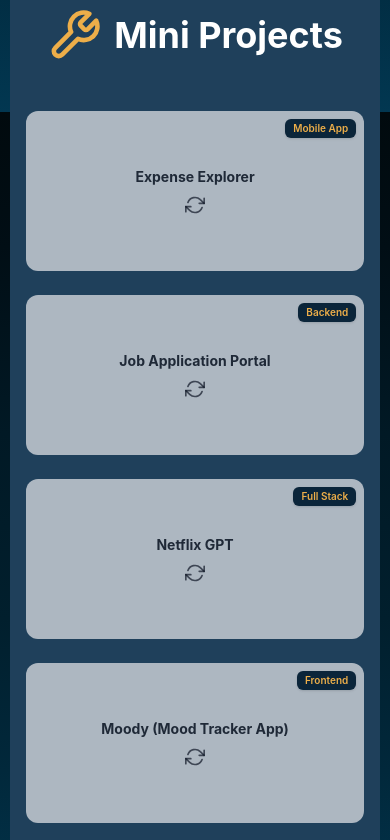
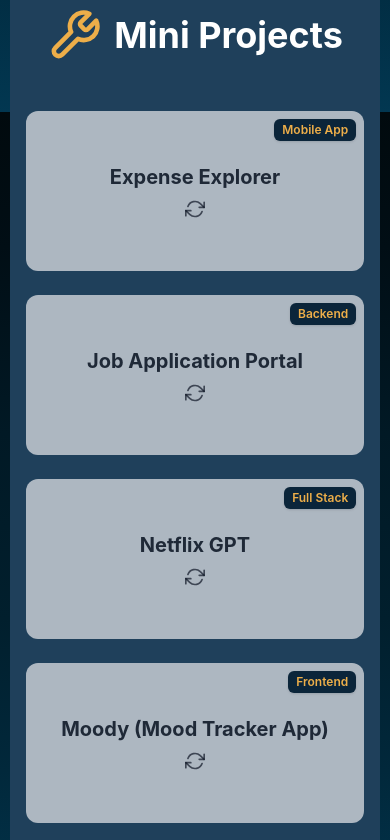
Before and after one commit to ISHITA-ROY016/my-portfolio, a React (Vite) app: page / in a window 390 px wide. Shown: the part 3264-4104 px from the top of the page. Built offline with nearby package versions, Linux system fonts and the light colour scheme.

Commit message:
minor ui change in mobile

```diff
--- a/src/style/MiniProjectCard.jsx
+++ b/src/style/MiniProjectCard.jsx
@@ -22,12 +22,12 @@ const MiniProjectCard = ({ project }) => {
 ">
 
                     {/* Badge */}
-                    <span className="absolute top-2 right-2 px-2 py-0.5 md:text-[12px] text-[10px] font-semibold
+                    <span className="absolute top-2 right-2 px-2 py-0.5 text-[12px] font-semibold
                    bg-[#0b253a] text-darkHeading rounded-md shadow">
                         {project.category}
                     </span>
 
-                    <span className="text-sm md:text-2xl font-bold text-gray-800 text-center">
+                    <span className="text-xl md:text-2xl font-bold text-gray-800 text-center">
                         {project.title}
                     </span>
 
@@ -37,13 +37,13 @@ const MiniProjectCard = ({ project }) => {
                 {/* BACK */}
                 <div className="absolute inset-0 bg-[#123b52] text-white rounded-xl p-3 flex flex-col rotate-y-180 backface-hidden overflow-hidden
 ">
-                    <p className="text-xs md:text-sm text-white/90">{project.description}</p>
+                    <p className="text-sm text-white/90">{project.description}</p>
 
                     <div className="flex flex-wrap gap-1 mt-3">
                         {project.techStack.map((t, idx) => (
                             <span
                                 key={idx}
-                                className="px-2 py-0.5 text-[9px] md:text-[12px] text-darkHeading bg-[#0b253a] border border-white/20 rounded-md"
+                                className="px-2 py-0.5 text-[12px] text-darkHeading bg-[#0b253a] border border-white/20 rounded-md"
                             >
                                 {t}
                             </span>
@@ -52,7 +52,7 @@ const MiniProjectCard = ({ project }) => {
 
                     <a
                         href={project.github}
-                        className="w-max mt-auto text-xs md:text-sm text-darkComponent font-semibold border border-white/30 rounded-lg px-2 py-1 flex items-center gap-2 hover:bg-white/10 transition-all"
+                        className="w-max mt-auto text-sm text-darkComponent font-semibold border border-white/30 rounded-lg px-2 py-1 flex items-center gap-2 hover:bg-white/10 transition-all"
                         target="_blank"
                         rel="noopener noreferrer"
                     >
```
